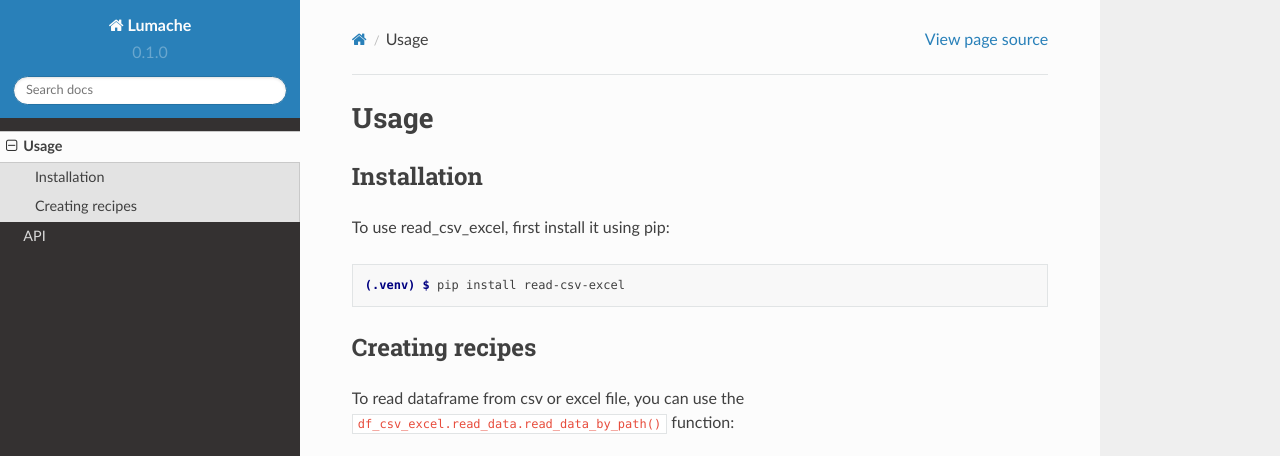
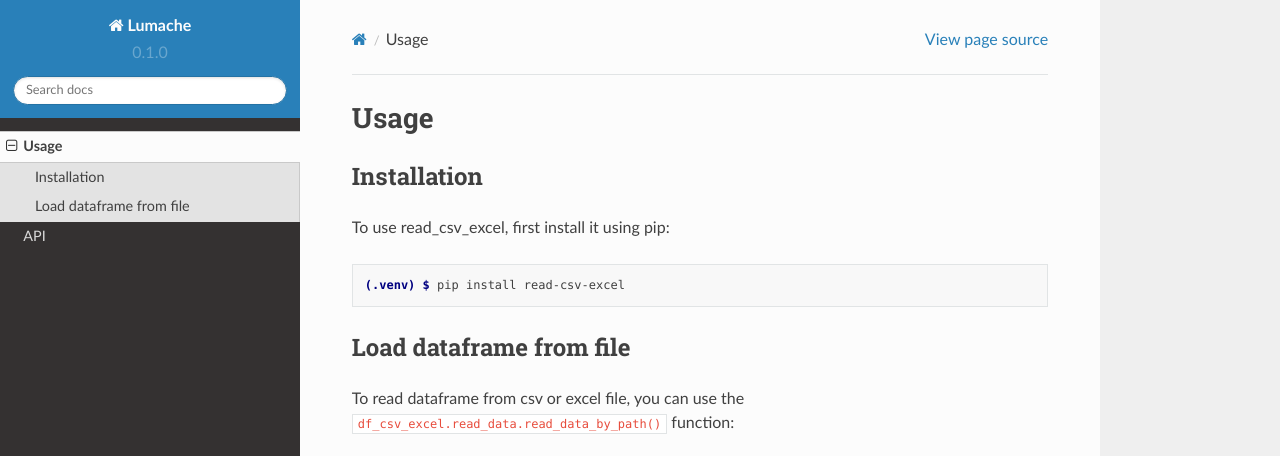
Before and after one commit to cheerzhang/read_doc_1, a Sphinx documentation site: the page built from docs/source/usage.rst, in a window 1280 px wide and 954 px high, cut to the strip 0-456 px from the top of the window. Built offline with Sphinx 7.4.7 and the Read the Docs theme 2.0.0, drawn with Linux system fonts in a browser that asks for light colours.

```diff
--- a/docs/source/usage.rst
+++ b/docs/source/usage.rst
@@ -12,7 +12,7 @@
 
    (.venv) $ pip install read-csv-excel
 
-Creating recipes
+Load dataframe from file
 ----------------
 
 To read dataframe from csv or excel file,
```
